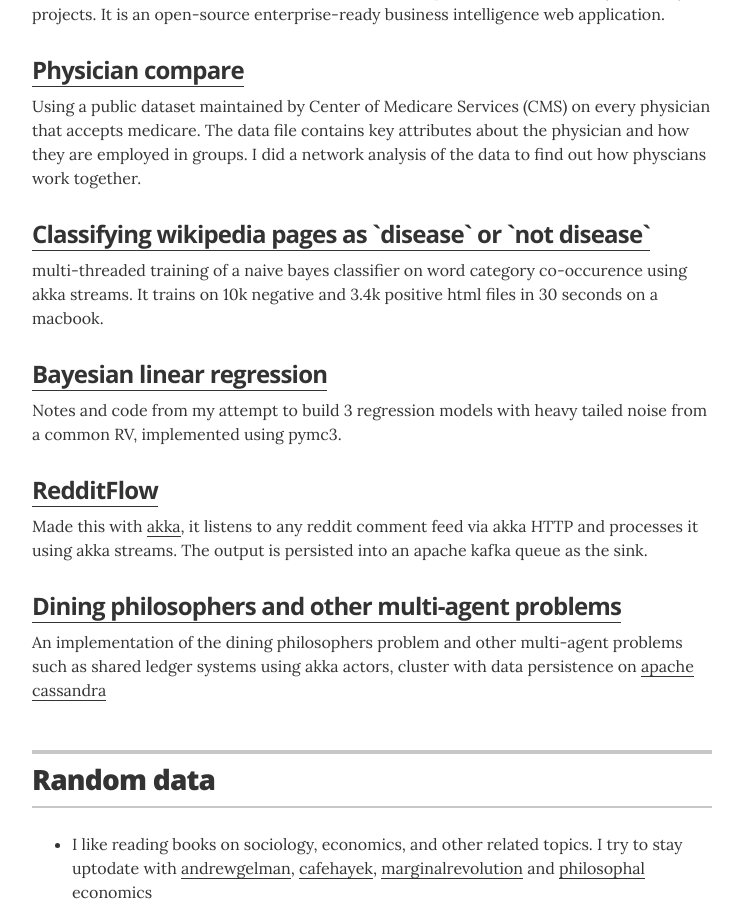
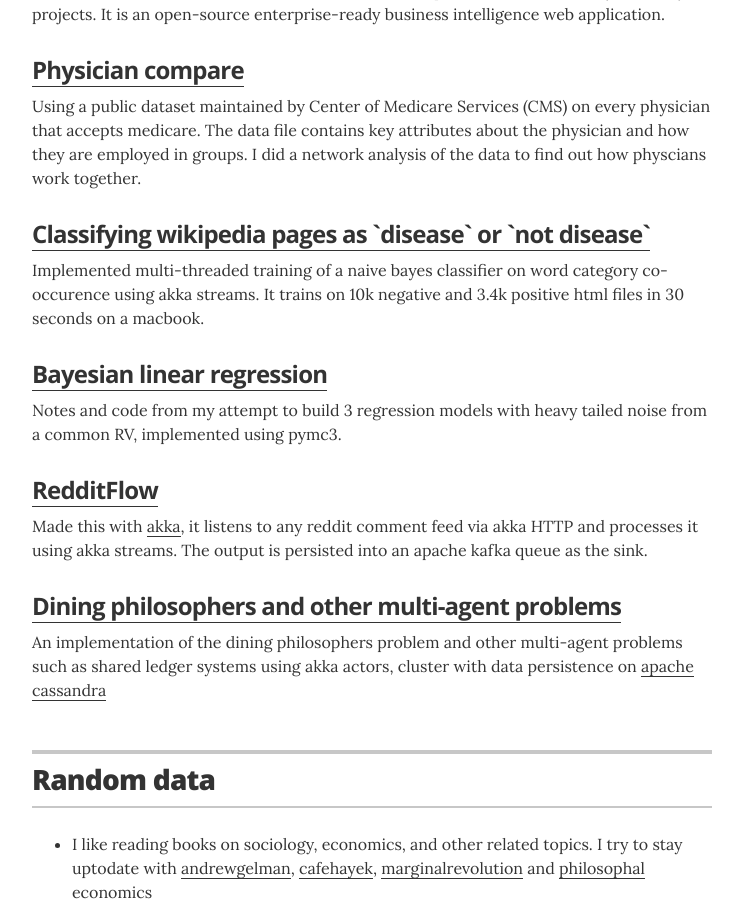
Before and after one commit to shkr/rohtas, a Jekyll site: the page built from about.md, in a window 1280 px wide and 900 px high, scrolled down 822 px. Shown: the whole window, without its empty margins (268-1011 px from the left). Built offline with Jekyll 4.4.1, drawn with Linux system fonts in a browser that asks for light colours.

Commit message:
projects updated

```diff
--- a/_data/projects.yml
+++ b/_data/projects.yml
@@ -19,7 +19,7 @@
 
 - project: Classifying wikipedia pages as `disease` or `not disease`
   url: "https://github.com/shkr/wikiclassifier/blob/master/wikiclassifier.pdf"
-  description: multi-threaded training of a naive bayes classifier on word category co-occurence using akka streams. It trains on 10k negative and 3.4k positive html files in 30 seconds on a macbook.
+  description: Implemented multi-threaded training of a naive bayes classifier on word category co-occurence using akka streams. It trains on 10k negative and 3.4k positive html files in 30 seconds on a macbook.
 
 - project: Bayesian linear regression
   url: "https://github.com/shkr/bayesian_regression/blob/master/clrm/results.pdf"
```
